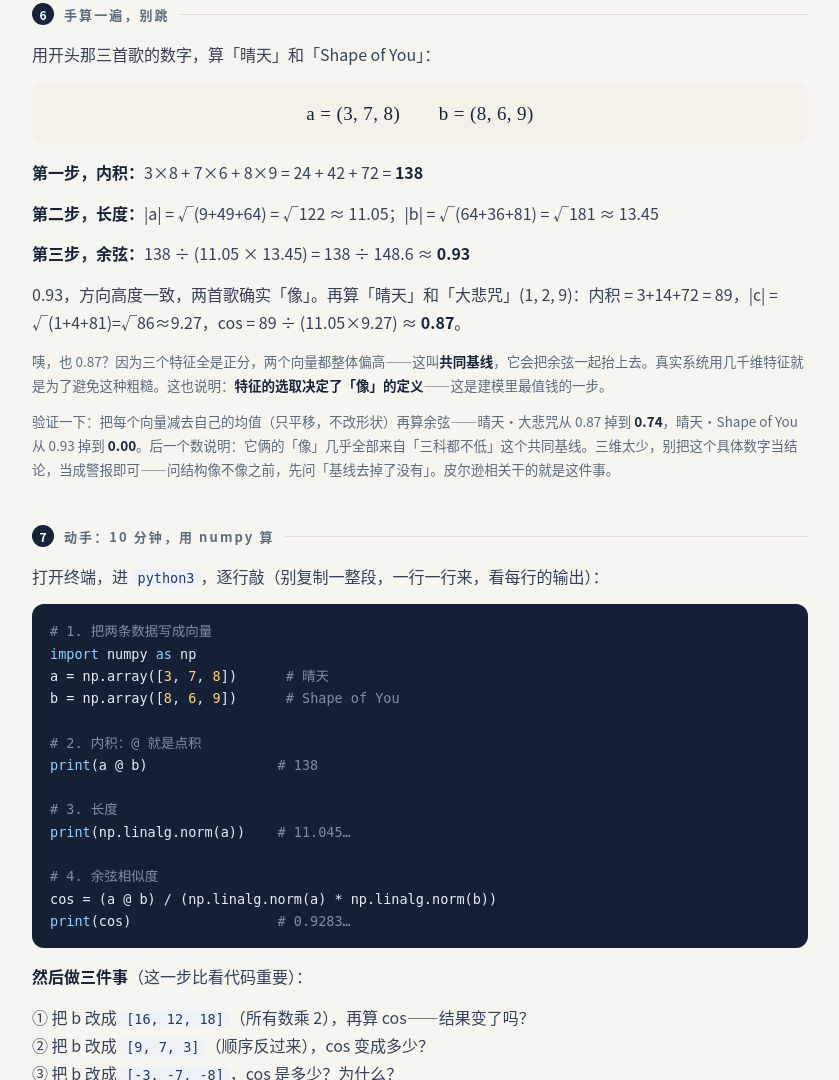
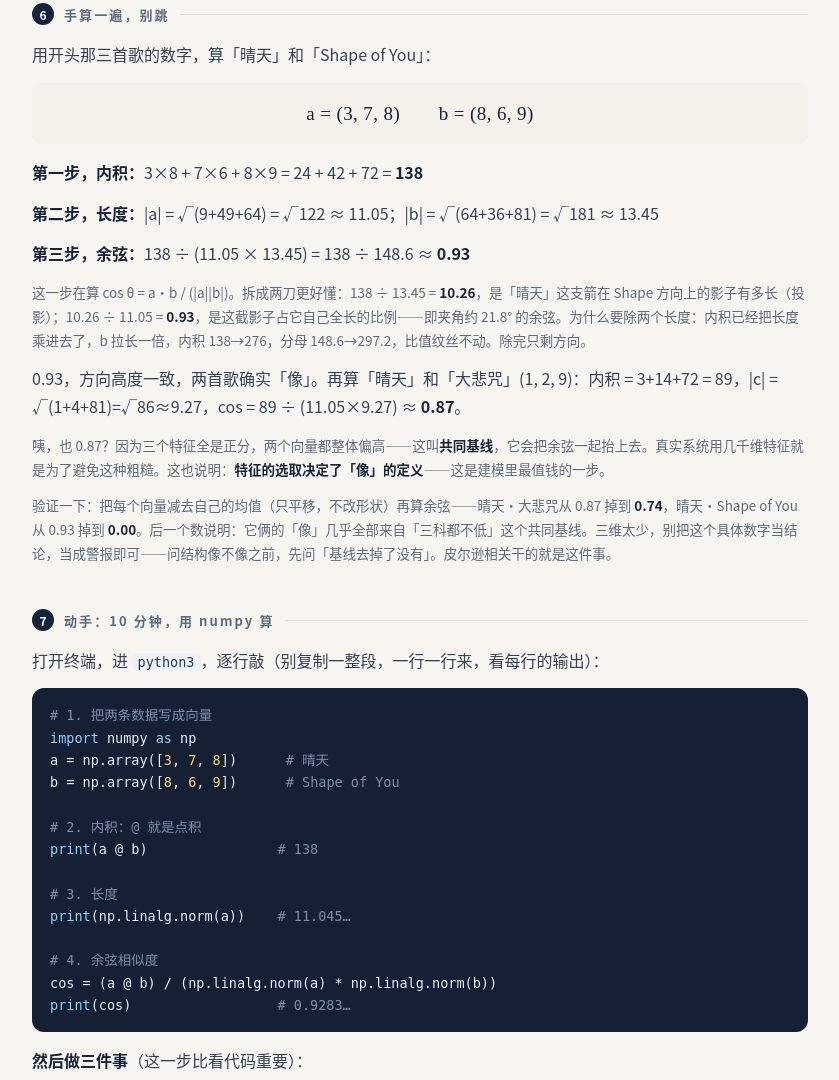
Before and after one commit to Medivhcrf/BaseMath, a plain HTML site: page lesson-01.html in a window 1280 px wide. Shown: the part 7189-8269 px from the top of the page, without its empty margins (220-1059 px from the left). Drawn offline with Linux system fonts and the light colour scheme.

Commit message:
第 1 课 §6：拆解余弦分母（投影再除以自身长度、尺度不变）

```diff
--- a/lesson-01.html
+++ b/lesson-01.html
@@ -353,6 +353,7 @@
     <p><b>第一步，内积：</b>3×8 + 7×6 + 8×9 = 24 + 42 + 72 = <b>138</b></p>
     <p><b>第二步，长度：</b>|a| = √(9+49+64) = √122 ≈ 11.05；|b| = √(64+36+81) = √181 ≈ 13.45</p>
     <p><b>第三步，余弦：</b>138 ÷ (11.05 × 13.45) = 138 ÷ 148.6 ≈ <b>0.93</b></p>
+    <p class="small">这一步在算 cos θ = a·b / (|a||b|)。拆成两刀更好懂：138 ÷ 13.45 = <b>10.26</b>，是「晴天」这支箭在 Shape 方向上的影子有多长（投影）；10.26 ÷ 11.05 = <b>0.93</b>，是这截影子占它自己全长的比例——即夹角约 21.8° 的余弦。为什么要除两个长度：内积已经把长度乘进去了，b 拉长一倍，内积 138→276，分母 148.6→297.2，比值纹丝不动。除完只剩方向。</p>
     <p>0.93，方向高度一致，两首歌确实「像」。再算「晴天」和「大悲咒」(1, 2, 9)：内积 = 3+14+72 = 89，|c| = √(1+4+81)=√86≈9.27，cos = 89 ÷ (11.05×9.27) ≈ <b>0.87</b>。</p>
     <p class="small">咦，也 0.87？因为三个特征全是正分，两个向量都整体偏高——这叫<b>共同基线</b>，它会把余弦一起抬上去。真实系统用几千维特征就是为了避免这种粗糙。这也说明：<b>特征的选取决定了「像」的定义</b>——这是建模里最值钱的一步。</p>
     <p class="small">验证一下：把每个向量减去自己的均值（只平移，不改形状）再算余弦——晴天·大悲咒从 0.87 掉到 <b>0.74</b>，晴天·Shape of You 从 0.93 掉到 <b>0.00</b>。后一个数说明：它俩的「像」几乎全部来自「三科都不低」这个共同基线。三维太少，别把这个具体数字当结论，当成警报即可——问结构像不像之前，先问「基线去掉了没有」。皮尔逊相关干的就是这件事。</p>
```
